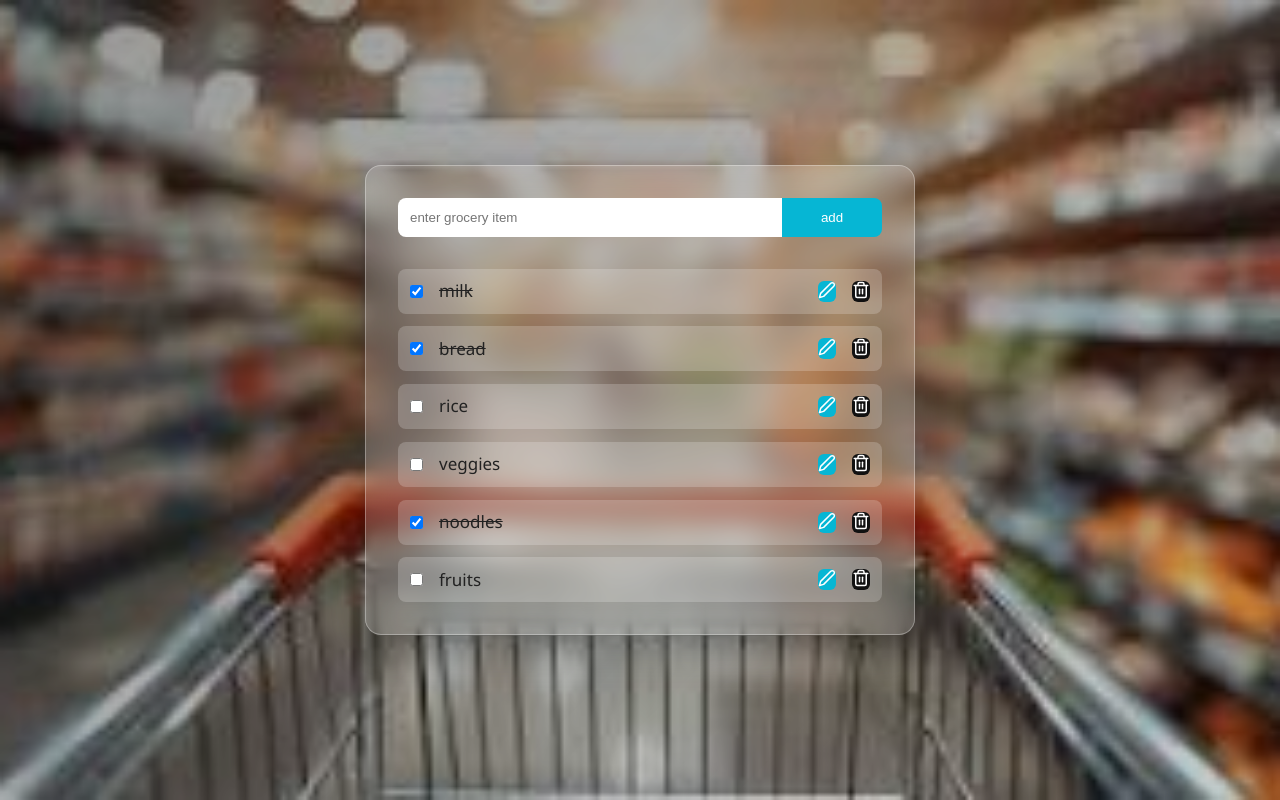
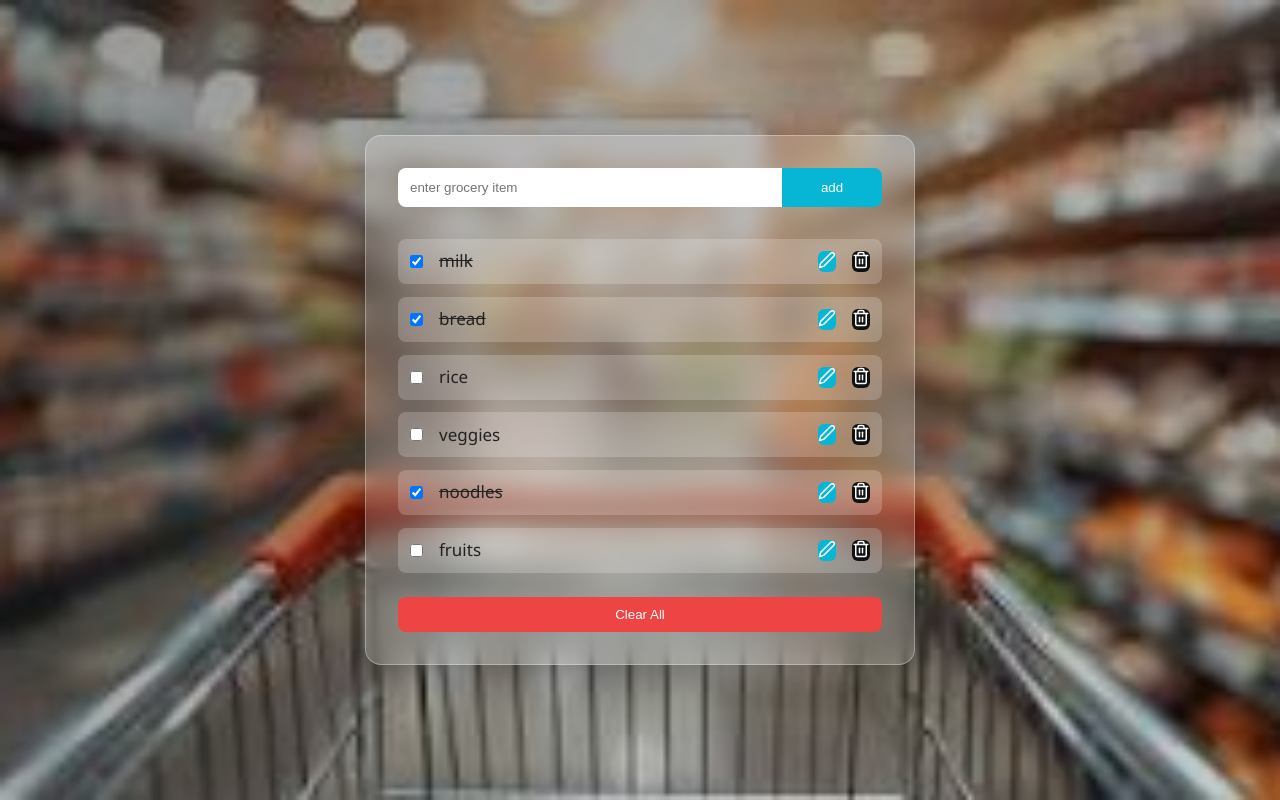
Before and after one commit to apoorva-05/grocery-crud-react, a React (Vite) app: page / in a window 1280 px wide. Built offline with nearby package versions, Linux system fonts and the light colour scheme.

Commit message:
Clear all added

```diff
--- a/src/App.css
+++ b/src/App.css
@@ -129,3 +129,23 @@ body::before {
 .Toastify__toast {
   text-transform: capitalize;
 }
+.clear-btn {
+  width: 100%;
+  margin-top: 1.5rem;
+  padding: 10px;
+
+  border: none;
+  border-radius: 8px;
+
+  background: #ef4444;
+  color: white;
+
+  font-weight: 500;
+  cursor: pointer;
+
+  transition: 0.3s;
+}
+
+.clear-btn:hover {
+  background: #dc2626;
+}
--- a/src/App.jsx
+++ b/src/App.jsx
@@ -5,14 +5,14 @@ import { groceryItems } from "./data/groceryItems";
 import { ToastContainer, toast } from "react-toastify";
 import "react-toastify/dist/ReactToastify.css";
 import "./app.css";
-import bg from "./assets/background.jpg";
+
 import { nanoid } from "nanoid";
 import Form from "./components/Form";
 
 const getLocalStorage = () => {
   let list = localStorage.getItem("grocery-list");
   if (list) {
-    return JSON.parse(localStorage.getItem("grocery-list"));
+    return JSON.parse(list);
   } else {
     return groceryItems;
   }
@@ -23,7 +23,6 @@ const App = () => {
   const [editId, setEditId] = useState(null);
   const [editText, setEditText] = useState("");
 
-  // Save to local storage whenever items change
   useEffect(() => {
     localStorage.setItem("grocery-list", JSON.stringify(items));
   }, [items]);
@@ -35,29 +34,25 @@ const App = () => {
       id: nanoid(),
     };
 
-    const newItems = [...items, newItem];
-    setItems(newItems);
-
+    setItems([...items, newItem]);
     toast.success("grocery item added");
   };
 
   const removeItem = (id) => {
     const newItems = items.filter((item) => item.id !== id);
     setItems(newItems);
+    toast.success("item deleted");
+  };
 
-    toast.success("item deleted");
+  const clearAllItems = () => {
+    setItems([]);
+    toast.success("all items cleared");
   };
 
   const editCompleted = (id) => {
     const newItems = items.map((item) => {
       if (item.id === id) {
-        const updated = { ...item, completed: !item.completed };
-
-        if (updated.completed) {
-          toast.success("item completed");
-        }
-
-        return updated;
+        return { ...item, completed: !item.completed };
       }
       return item;
     });
@@ -81,7 +76,6 @@ const App = () => {
     setItems(newItems);
     setEditId(null);
     setEditText("");
-
     toast.success("item updated");
   };
 
@@ -103,6 +97,12 @@ const App = () => {
         removeItem={removeItem}
         startEdit={startEdit}
       />
+
+      {items.length > 0 && (
+        <button className="clear-btn" onClick={clearAllItems}>
+          Clear All
+        </button>
+      )}
     </section>
   );
 };
```
